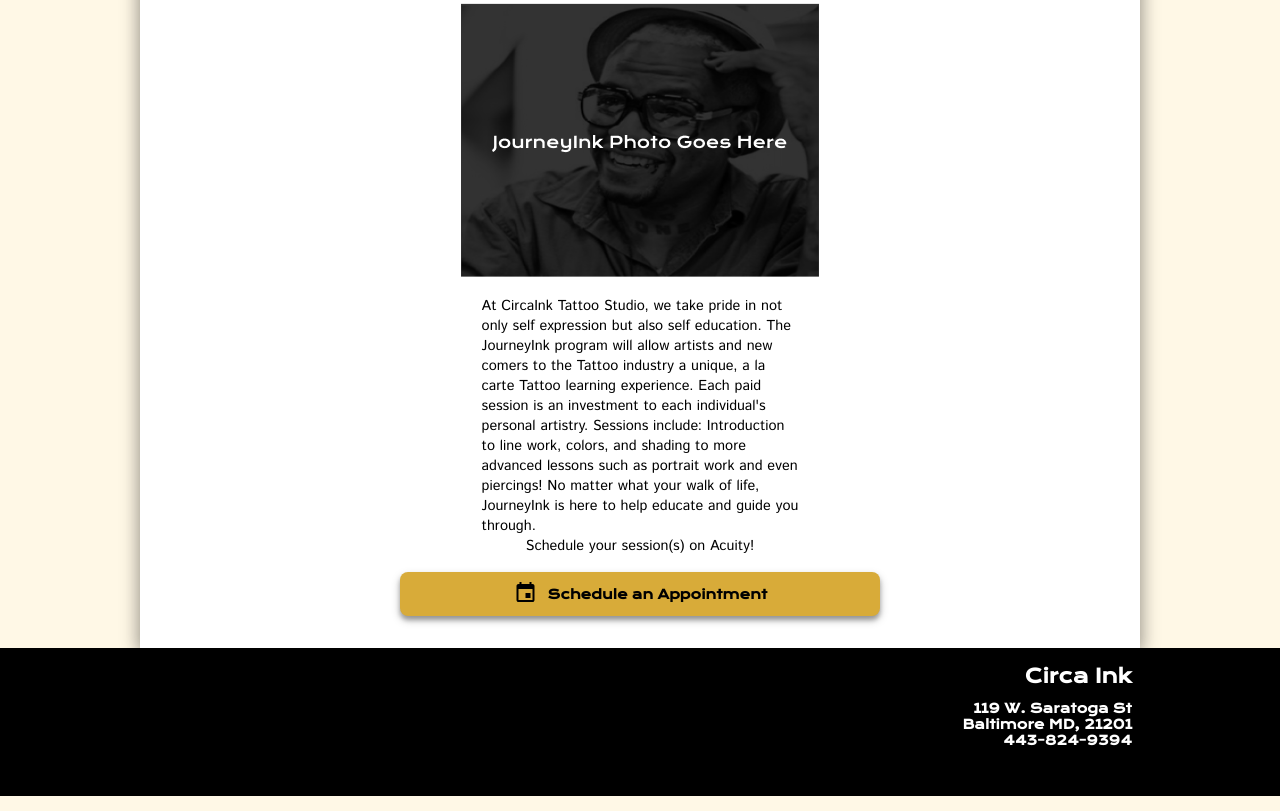
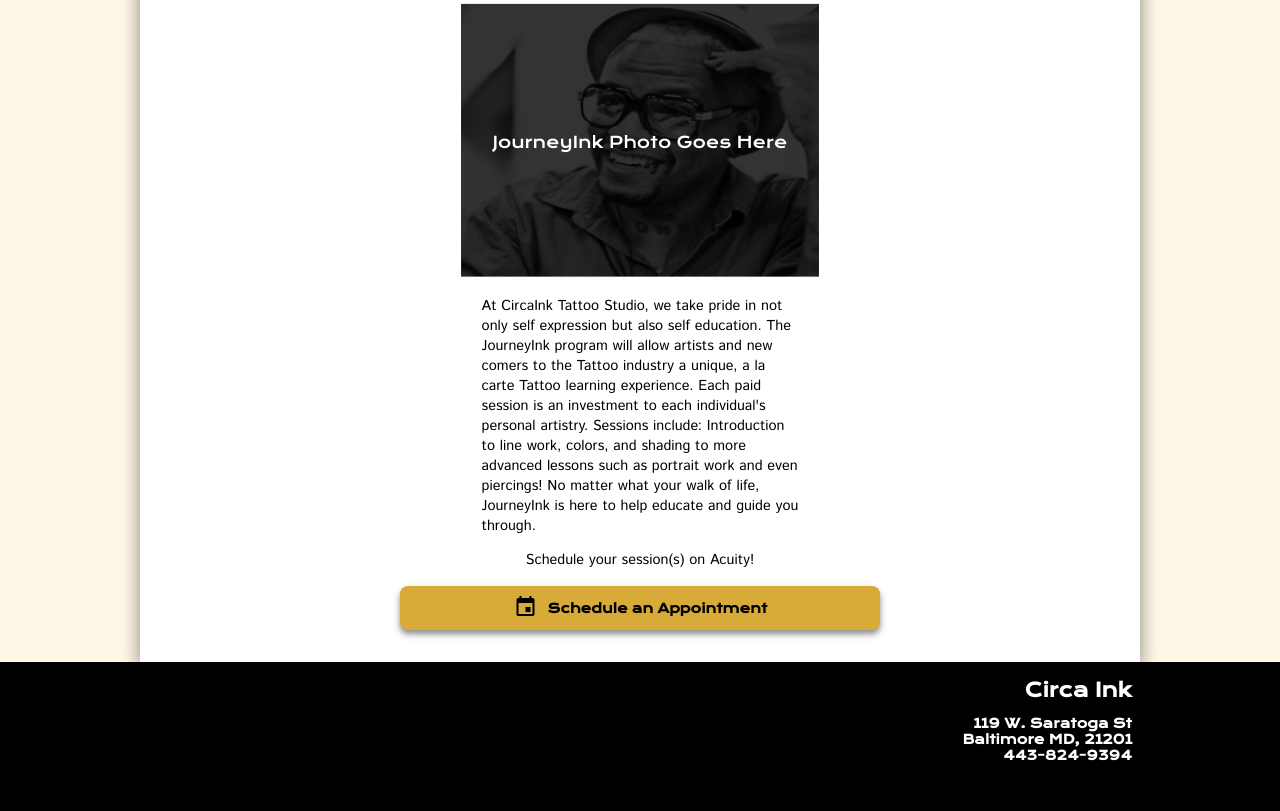
Before and after one commit to Meltorb/meltorb.github.io, a plain HTML site: page index.html in a window 1280 px wide. Shown: the part 3599-4410 px from the top of the page. Drawn offline with nearby package versions, Linux system fonts and the light colour scheme.

Commit message:
Update main.css

```diff
--- a/css/main.css
+++ b/css/main.css
@@ -184,5 +184,5 @@ footer {
     padding-top: 1em;
 }
 p.center {
-    padding: 0;
+    padding: 1em 0 0 0;
 }
```
